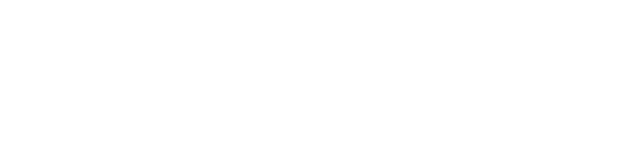
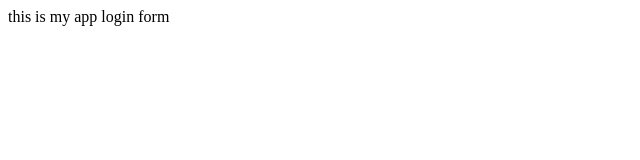
Before and after one commit to jagadeeshreddyr/myappsample, a plain HTML site: page index.html in a window 1280 px wide. Shown: the whole page, without its empty margins (0-640 px from the left). Drawn offline with Linux system fonts and the light colour scheme.

Commit message:
login form

```diff
--- a/index.html
+++ b/index.html
@@ -4,6 +4,8 @@
 	<title>my app</title>
 </head>
 <body>
+	this is my app
+	login form
 
 </body>
 </html>
```
Also changed, not shown: login.html (added, +1 -0 lines).
